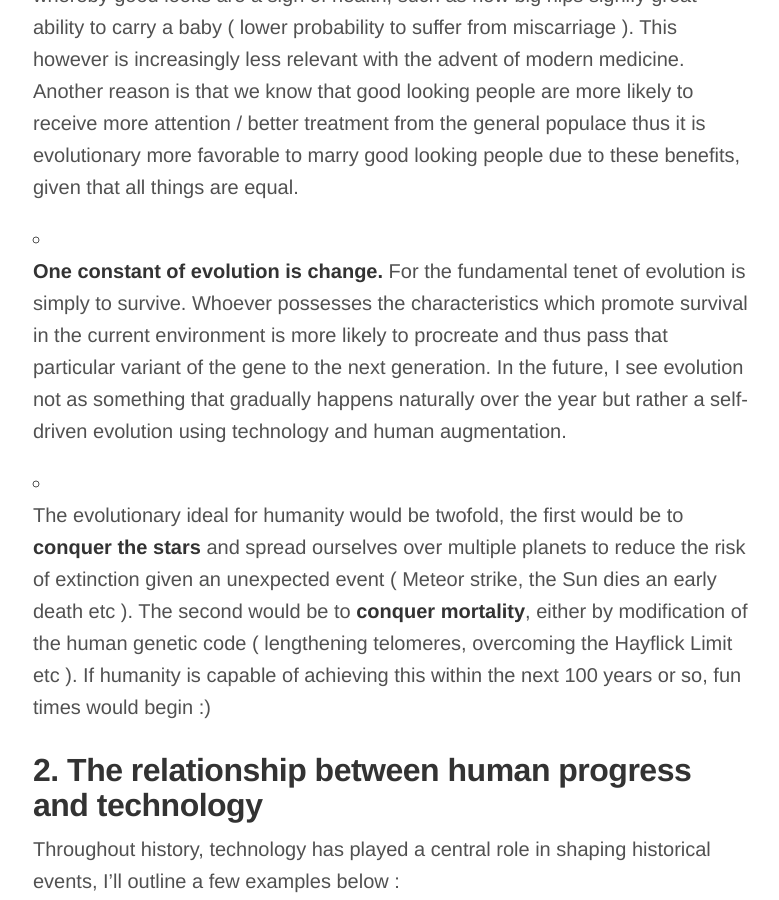
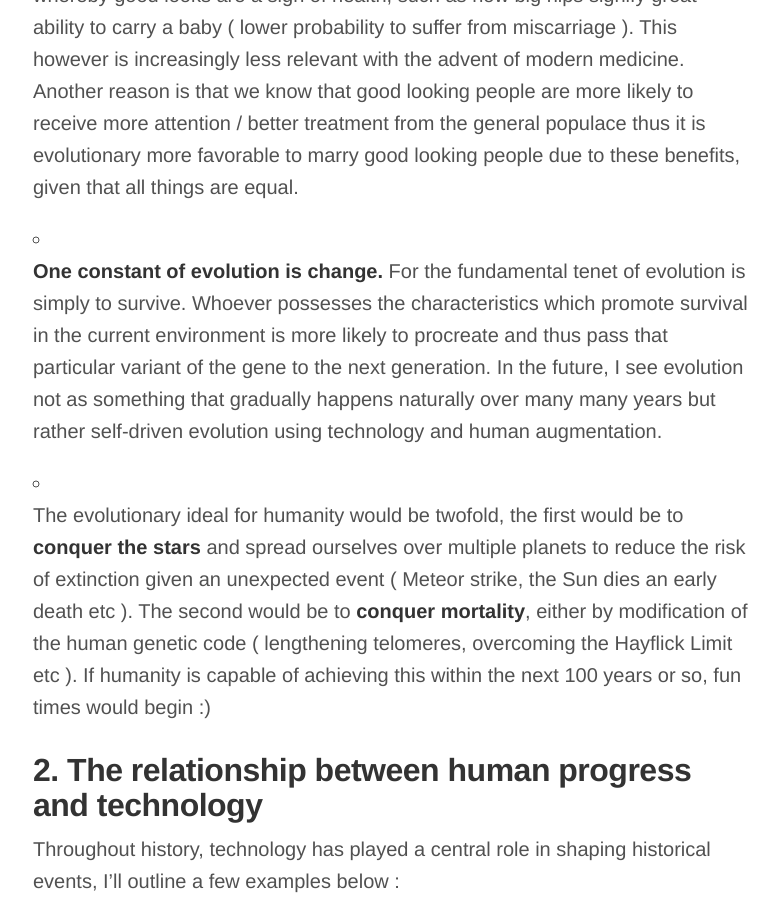
Before and after one commit to Jiantastic/jiantastic.github.io, a Jekyll site: the page built from _posts/2016-01-26-just-5-topics.md, in a window 1280 px wide and 900 px high, scrolled down 972 px. Shown: the whole window, without its empty margins (247-1026 px from the left). Built offline with Jekyll 4.4.1, drawn with Linux system fonts in a browser that asks for light colours; Markdown is read by kramdown in place of the engine named in the settings; comment, search, counter and statistics services are not loaded.

Commit message:
Update 2016-01-26-just-5-topics.md

```diff
--- a/_posts/2016-01-26-just-5-topics.md
+++ b/_posts/2016-01-26-just-5-topics.md
@@ -6,7 +6,7 @@ I am getting back into blogging after a hiatus of 6 years. My old gaming blog, [
 
 * **Why do people like beautiful people?** Why is it that people treat beautiful people better than others? Some people say that it is from our evolutionary roots whereby good looks are a sign of health, such as how big hips signify great ability to carry a baby ( lower probability to suffer from miscarriage ). This however is increasingly less relevant with the advent of modern medicine. Another reason is that we know that good looking people are more likely to receive more attention / better treatment from the general populace thus it is evolutionary more favorable to marry good looking people due to these benefits, given that all things are equal.
 
-* **One constant of evolution is change.** For the fundamental tenet of evolution is simply to survive. Whoever possesses the characteristics which promote survival in the current environment is more likely to procreate and thus pass that particular variant of the gene to the next generation. In the future, I see evolution not as something that gradually happens naturally over the year but rather a self-driven evolution using technology and human augmentation.
+* **One constant of evolution is change.** For the fundamental tenet of evolution is simply to survive. Whoever possesses the characteristics which promote survival in the current environment is more likely to procreate and thus pass that particular variant of the gene to the next generation. In the future, I see evolution not as something that gradually happens naturally over many many years but rather self-driven evolution using technology and human augmentation.
 
 * The evolutionary ideal for humanity would be twofold, the first would be to **conquer the stars** and spread ourselves over multiple planets to reduce the risk of extinction given an unexpected event ( Meteor strike, the Sun dies an early death etc ). The second would be to **conquer mortality**, either by modification of the human genetic code ( lengthening telomeres, overcoming the Hayflick Limit etc ). If humanity is capable of achieving this within the next 100 years or so, fun times would begin :)
 
```
